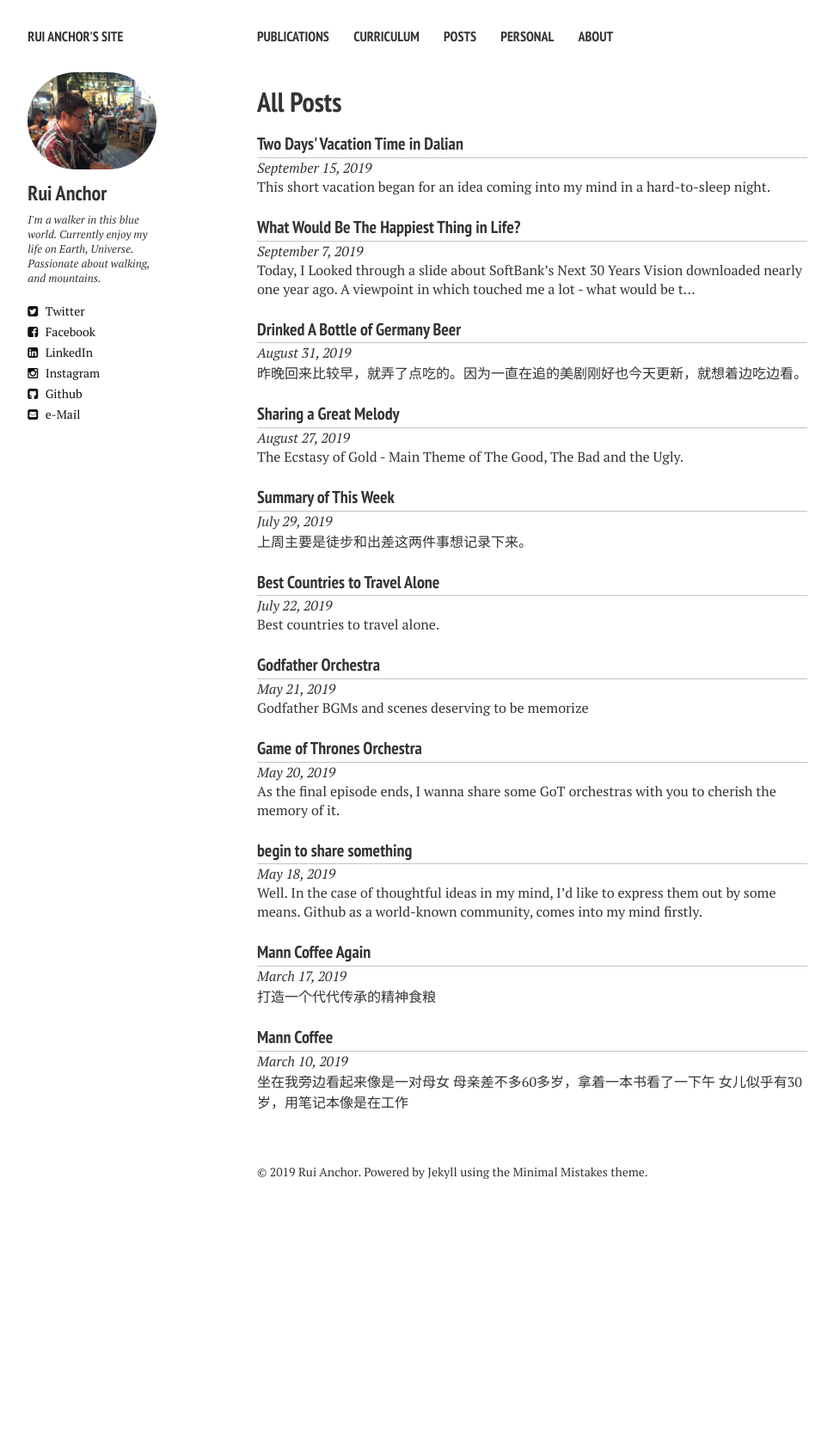
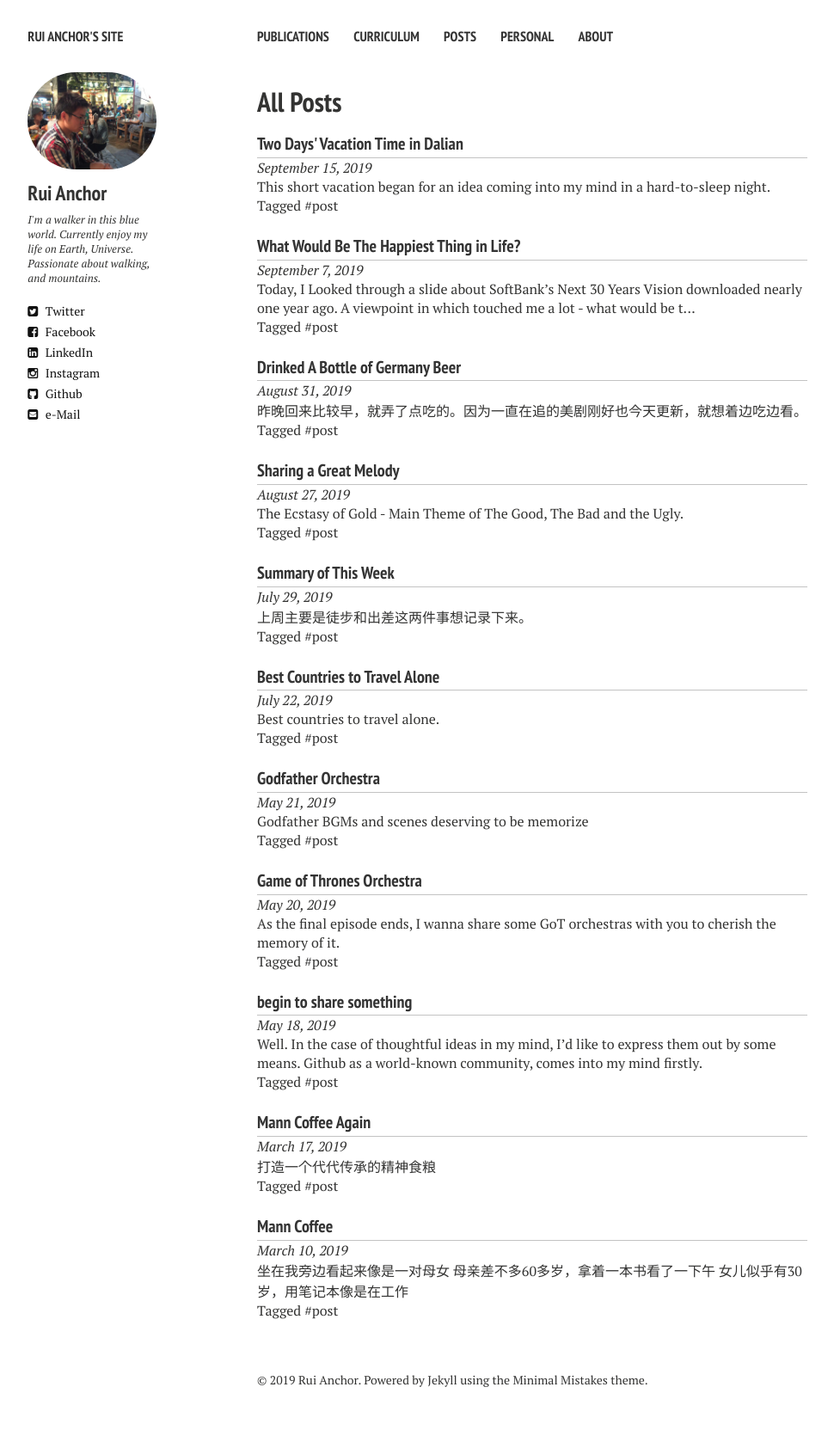
Before and after one commit to ruianchor/ruianchor.github.io, a Jekyll site: the page built from posts.md, in a window 1280 px wide. Shown: the whole page at 86% size, without its empty margins (21-991 px from the left). Built offline with Jekyll 4.4.1, drawn with Linux system fonts in a browser that asks for light colours; nearby versions of some CDN libraries; before the commit the page ends 1421 px from its top, so only the background shows below that.

Commit message:
modified a little

```diff
--- a/_layouts/post-index.html
+++ b/_layouts/post-index.html
@@ -38,6 +38,12 @@
                     <h3><a href="{{ site.url }}{{ post.url }}" title="{{ post.title }}">{{ post.title }}</a></h3>
                     <i>{{ post.date | date: "%B %-d, %Y"}}</i>
                     <p>{{ post.excerpt | strip_html | truncate: 160 }}</p>
+                    <p>
+                        Tagged
+                        {% for tag in page.tags %}
+                        <a class="post" href="/tag/{{tag}}">#{{tag}}</a>{% unless forloop.last %}, {% endunless %}
+                        {% endfor %}
+                      </p>
                 {% endfor %}
             </div><!-- /#index -->
         </div><!-- /#main -->
```
Also changed, not shown: _posts/2019-09-15-two-days-vacation-time-in-dalian.md (+1 -0 lines).
